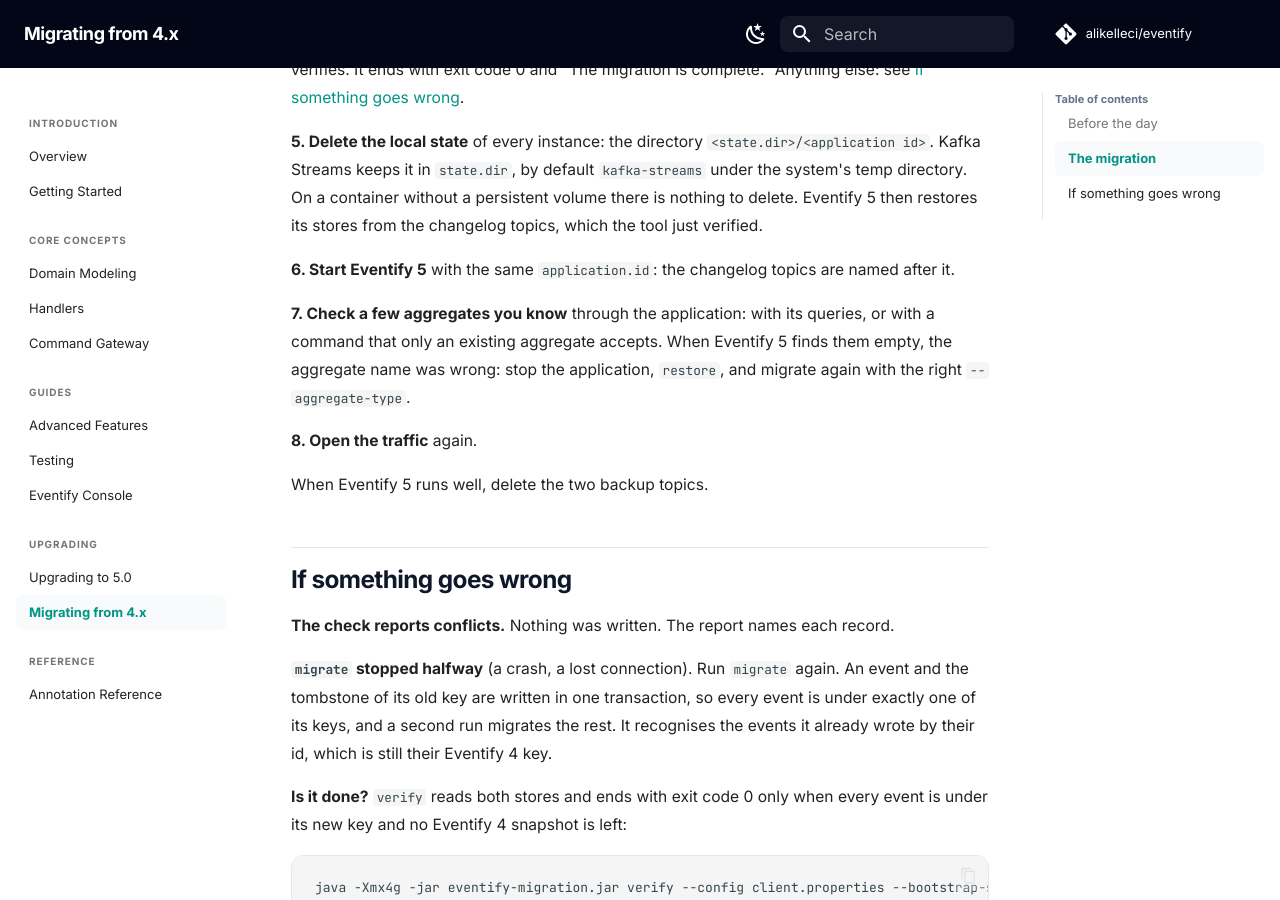
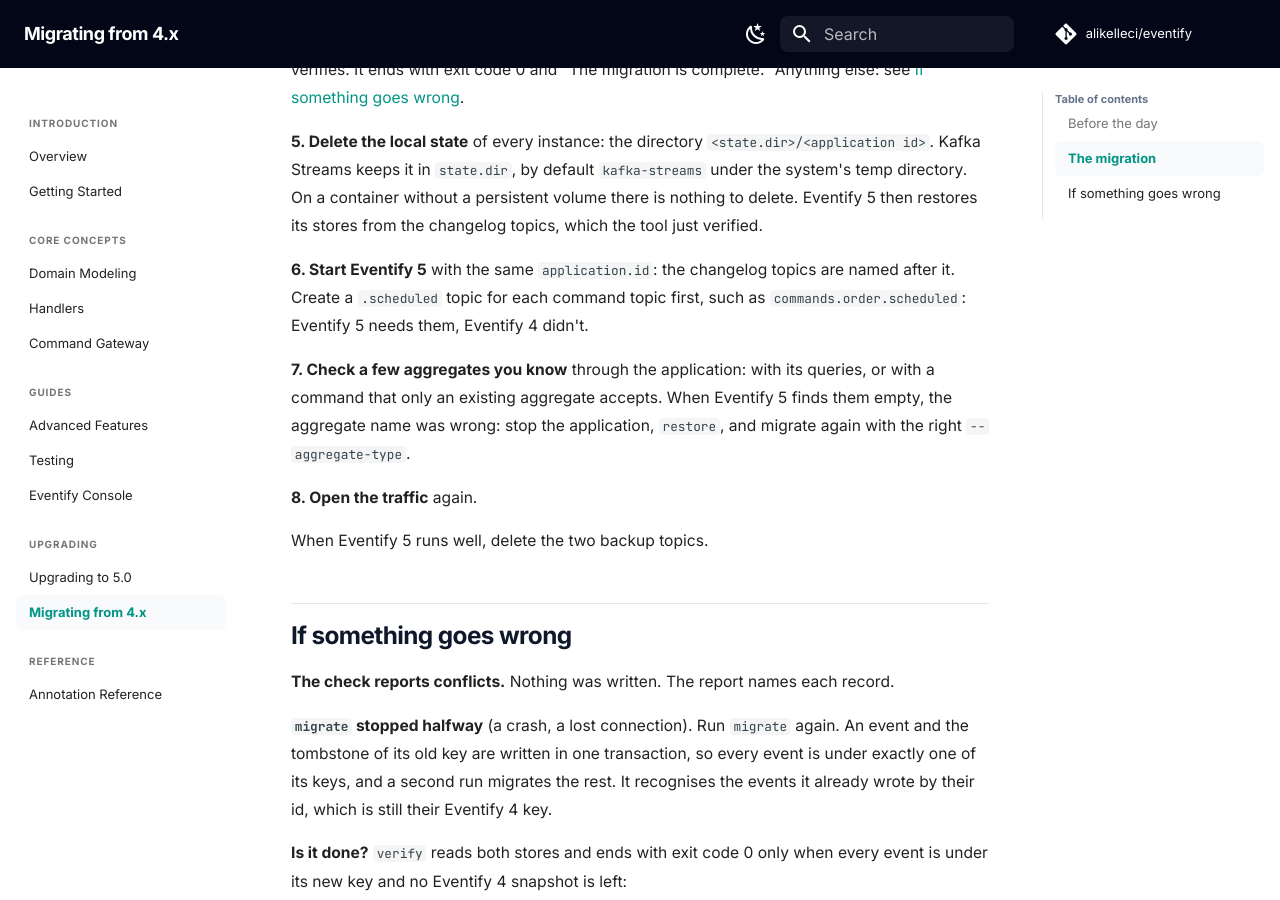
Before and after one commit to alikelleci/eventify, an MkDocs documentation site: the page built from docs/migration.md, in a window 1280 px wide and 900 px high, scrolled down 3323 px. Built offline with MkDocs 1.6.1 and Material for MkDocs 9.7.7, drawn with Linux system fonts in a browser that asks for light colours; comment, search, counter and statistics services are not loaded.

Commit message:
Create the .scheduled topics before starting Eventify 5
Co-Authored-By: Claude Opus 5.5 <noreply@anthropic.com>

```diff
--- a/docs/migration.md
+++ b/docs/migration.md
@@ -115,7 +115,8 @@ in `state.dir`, by default `kafka-streams` under the system's temp directory. On
 volume there is nothing to delete. Eventify 5 then restores its stores from the changelog topics, which the tool just
 verified.
 
-**6. Start Eventify 5** with the same `application.id`: the changelog topics are named after it.
+**6. Start Eventify 5** with the same `application.id`: the changelog topics are named after it. Create a `.scheduled`
+topic for each command topic first, such as `commands.order.scheduled`: Eventify 5 needs them, Eventify 4 didn't.
 
 **7. Check a few aggregates you know** through the application: with its queries, or with a command that only an
 existing aggregate accepts. When Eventify 5 finds them empty, the aggregate name was wrong: stop the application,
```
